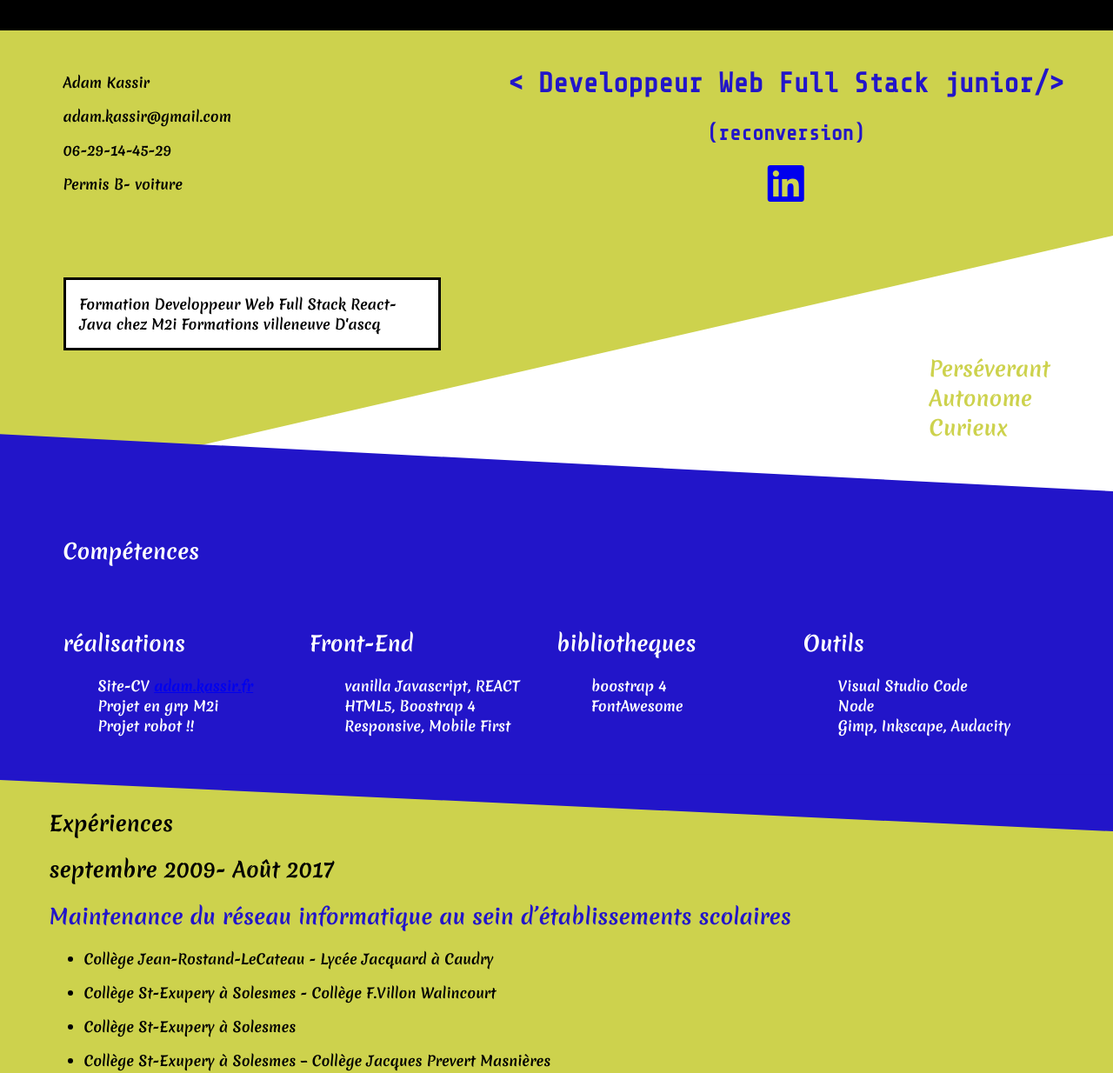
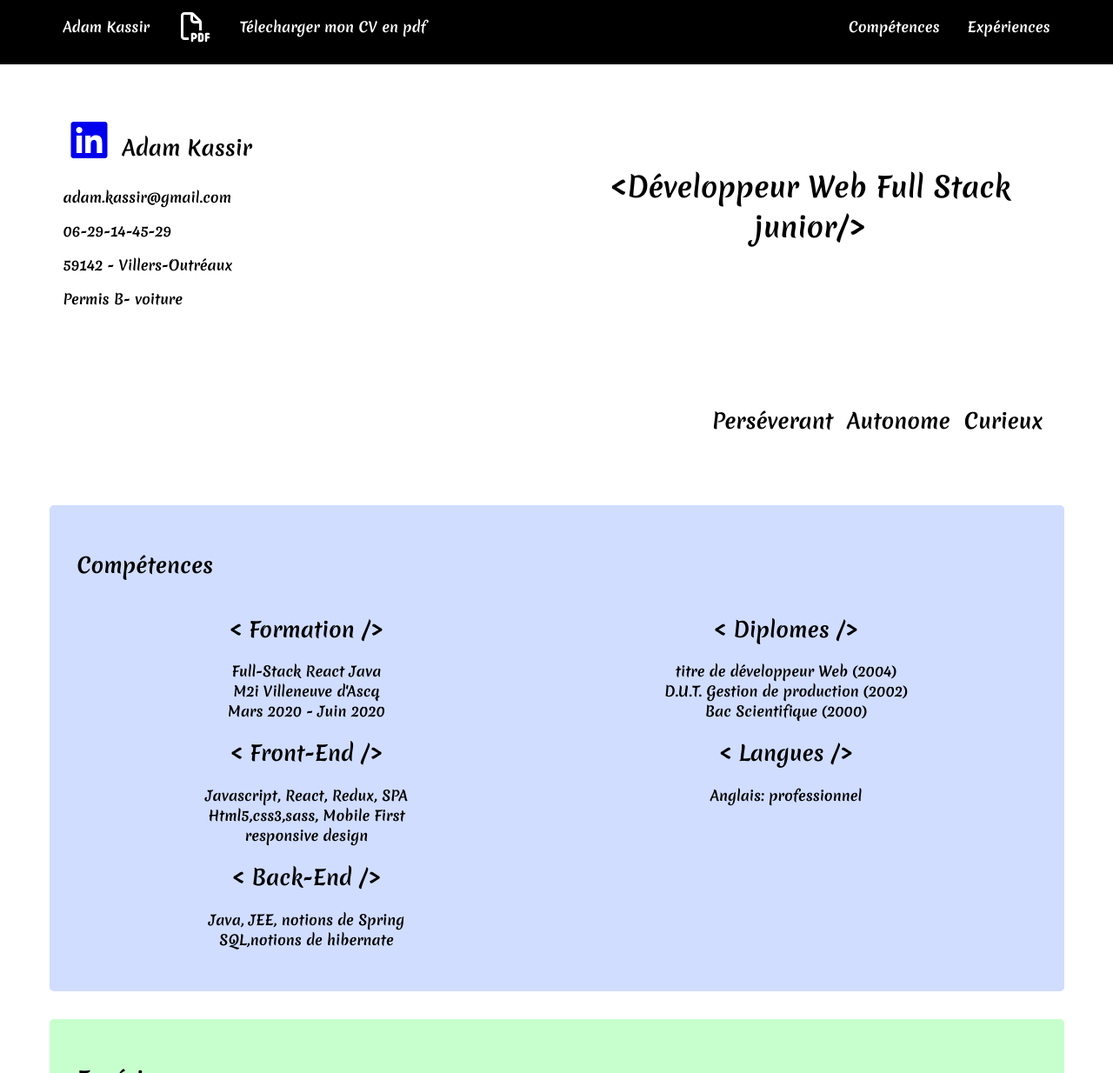
Before and after one commit to spike59/cv_en_ligne, a plain HTML site: page public/index.html in a window 1280 px wide. Shown: the part 13-1247 px from the top of the page at 87% size. Drawn offline with nearby package versions, Linux system fonts and the light colour scheme.

Commit message:
premiere version propre

```diff
--- a/public/css/main copy.css
+++ /dev/null
@@ -1,193 +0,0 @@
-/* charte graphique
-
-le vert clair   cdd24d
-le vert foncé   61ae3f
-le bleu         2215c9
-
-police generale
-font-family: 'Merienda', cursive;
-
-police titre
-font-family: 'Share Tech Mono', monospace;
-
-
-police loisirs
-font-family: 'Shadows Into Light', cursive;
-
-
-*/
-
-* {
-    box-sizing: border-box;
-}
-
-body {
-    margin: 0;
-    /*background-color: white;*/
-    font-family: 'Merienda', cursive;
-}
-.container {
-    max-width:1199px;
-    margin:auto;
-    width:100%;
-
-
-    z-index:100;
-    padding:1rem;
-}
-
-nav {
-    height:3rem;
-    background-color:black;
-}
-
-
-#infos {
-    color: black;
-    background-color: #cdd24d;
-    display:flex;
-
-}
-#infos .container {
-    display:flex;
-    justify-content:space-between;
-}
-#adresse {
-    padding:1rem;
-}
-
-#titre {
-    font-family: 'Share Tech Mono', monospace;
-    color:#2215c9;
-    text-align:center;
-}
-
-#titre h1 {
-    font-size:2rem;
-}
-
-#titre a {
-    font-size:3rem;
-}
-#perso_box {
-    position:relative;
-}
-#perso_box .container {
-    justify-content:space-between;
-    display:flex;
-}
-
-.clip_div {
-    clip-path: polygon(0 0, 0% 100%, 100% 0);
-    width:100%;
-    height:100%;
-    position:absolute;
-    background-color: #cdd24d;
-    top:0;
-    z-index:-10;
-}
-
-#diplomes {
-    padding:1rem;
-    flex-basis:40%;
-}
-#diplomes p{
-    display:inline-block;
-    padding:1rem;
-    border:solid black 3px;
-    background-color:white;
-}
-
-#savoirs-etre {
-    color: #cdd24d;
-    font-size:1.5rem;
-    padding:1rem;
-    display:inline-block;
-    margin-top:5rem;
-
-    /*background-color:white;*/
-}
-#savoirs-etre li {
-    list-style:none;
-}
-
-
-#competences_box {
-    position:relative;
-    color: white;
-    background-color: #2215c9;
-
-}
-
-#competences_box h1 {
-    padding:1rem;
-}
-#comps {
-    padding:1rem;
-    display:flex;
-    justify-content:space-evenly;
-   flex-wrap:wrap;
-}
-
-#clip2 {
-    clip-path: polygon(0 0, 0% 100%, 100% 100%);
-    width:100%;
-    height:20%;
-    position:absolute;
-    background-color: #2215c9;
-    top:-20%;
-    z-index:-5;
-}
-
-
-#experiences_box {
-    background-color:#cdd24d;
-    position:relative;
-}
-
-#clip3 {
-    clip-path: polygon(0 0, 100% 0, 100% 100%, 0 10%);
-
-
-
-    width:100%;
-    height:20%;
-    position:absolute;
-    background-color: #2215c9;
-    top:99%;
-    z-index:1;
-}
-#loisirs {
-    color:#cdd24d;
-    font-family: 'Shadows Into Light', cursive;
-}
-#clip4 {
-    clip-path: polygon(0 0, 100% 0, 100% 100%, 0 10%);
-
-
-
-    width:100%;
-    height:20%;
-    position:absolute;
-    background-color: #cdd24d;
-    top:99%;
-    z-index:1;
-}
-
-.skills {
-    flex-basis:25%;
-}
-
-.skills ul {
-    list-style:none;
-}
-
-.blue {
-    color:#2215c9;
-}
-
-#antibugwrap0 {
-    position:relative;
-    /*background-color: #cdd24d;*/
-    height:5rem;
-}
--- a/public/css/main.css
+++ b/public/css/main.css
@@ -1,8 +1,7 @@
 /* charte graphique
 
-le vert clair   cdd24d
-le vert foncé   61ae3f
-le bleu         2215c9
+le vert clair   c7ffcd
+le bleu clair   d0ddff
 
 police generale
 font-family: 'Merienda', cursive;
@@ -17,6 +16,8 @@ font-family: 'Shadows Into Light', cursive;
 
 */
 
+
+/* ### pour la page */
 * {
     box-sizing: border-box;
 }
@@ -30,164 +31,156 @@ body {
     max-width:1199px;
     margin:auto;
     width:100%;
-
-
     z-index:100;
     padding:1rem;
 }
 
+/* ### Navigation */
 nav {
-    height:3rem;
+    /*height:3rem;*/
     background-color:black;
+    vertical-align: center;
+    color:white;
+    display:flex;
 }
-
-
+nav a {
+    color:white;
+    /*font-size:2rem;*/
+}
+nav a, nav p {
+    padding-left:1rem;
+    padding-right:1rem;
+}
+nav i {
+    font-size:2rem;
+}
+nav a {
+    text-decoration:none;
+}
+nav a:hover{
+    text-decoration: underline;
+}
+nav .container{
+    display:flex;
+    justify-content:space-between;
+    align-items:center;
+}
+nav .container div{
+    display:flex;
+    justify-content:space-between;
+    align-items:center;
+    flex-wrap:wrap;
+}
+/* ### haut de page infos et titre */
 #infos {
-    color: black;
-    background-color: #cdd24d;
     display:flex;
-
 }
 #infos .container {
     display:flex;
     justify-content:space-between;
 }
 #adresse {
+    flex-basis:40%;
     padding:1rem;
 }
+#adresse a {
+    font-size:3rem;
+}
+#titre {
 
-#titre {
-    font-family: 'Share Tech Mono', monospace;
-    color:#2215c9;
     text-align:center;
+    /*margin:auto;*/
+    margin-top:auto;
+    margin-bottom:auto;
+    flex-basis:50%;
 }
 
 #titre h1 {
     font-size:2rem;
 }
 
-#titre a {
-    font-size:3rem;
-}
+
+/* ### encart savoirs etres */
 #perso_box {
     position:relative;
 }
 #perso_box .container {
-    justify-content:space-between;
+    justify-content:flex-end;
     display:flex;
 }
 
-.clip_div {
-    clip-path: polygon(0 0, 0% 100%, 100% 0);
-    width:100%;
-    height:100%;
-    position:absolute;
-    background-color: #cdd24d;
-    top:0;
-    z-index:-10;
-}
-
-#diplomes {
-    padding:1rem;
-    flex-basis:40%;
-}
-#diplomes p{
-    display:inline-block;
-    padding:1rem;
-    border:solid black 3px;
-    background-color:white;
-}
-
 #savoirs-etre {
-    color: #cdd24d;
     font-size:1.5rem;
     padding:1rem;
-    display:inline-block;
-    margin-top:5rem;
+}
+#savoirs-etre ul {
+    display:flex;
 
-    /*background-color:white;*/
 }
 #savoirs-etre li {
+    padding:0.5rem;
     list-style:none;
 }
 
-
+/* ### encart competences */
 #competences_box {
-    position:relative;
-    color: white;
-    background-color: #2215c9;
 
 }
 
-#competences_box h1 {
-    padding:1rem;
+#comps {
+    background-color: #d0ddff;
+    border-radius:5px;
+    padding:2rem;
+
 }
-#comps {
-    padding:1rem;
+#sub_comps {
     display:flex;
-    justify-content:space-evenly;
-   flex-wrap:wrap;
+    justify-content:space-around;
+    text-align: center;
+    flex-wrap:wrap;
 }
-
-#clip2 {
-    clip-path: polygon(0 0, 0% 100%, 100% 100%);
-    width:100%;
-    height:20%;
-    position:absolute;
-    background-color: #2215c9;
-    top:-20%;
-    z-index:-5;
+.sub_comp {
+    /*margin-left:0;*/
+    /*flex-basis:50%;*/
 }
-
-
-#experiences_box {
-    background-color:#cdd24d;
-    position:relative;
-}
-
-#clip3 {
-    clip-path: polygon(0 0, 100% 0, 100% 100%, 0 10%);
-
-
-
-    width:100%;
-    height:20%;
-    position:absolute;
-    background-color: #2215c9;
-    top:99%;
-    z-index:1;
-}
-#loisirs {
-    color:#cdd24d;
-    font-family: 'Shadows Into Light', cursive;
-}
-#clip4 {
-    clip-path: polygon(0 0, 100% 0, 100% 100%, 0 10%);
-
-
-
-    width:100%;
-    height:20%;
-    position:absolute;
-    background-color: #cdd24d;
-    top:99%;
-    z-index:1;
-}
-
 .skills {
-    flex-basis:25%;
+    /*width:100%;*/
 }
 
 .skills ul {
     list-style:none;
+    padding-inline-start:0;
 }
 
-.blue {
-    color:#2215c9;
+/* ### encart experiences */
+
+#experiences_box {
+
 }
+#experiences_content {
+    border-radius:5px;
+    padding:2rem;
+    background-color:#c7ffcd;
+    margin:auto;
+}
+#experiences_content ul li{
+    list-style: none;
+}
+/* ### encart loisirs */
+#loisirs_box {
 
-#antibugwrap0 {
-    position:relative;
-    /*background-color: #cdd24d;*/
-    height:5rem;
 }
+#loisirs_content {
+    border: black solid 1px;
+    border-radius:5px;
+    padding:1rem;
+}
+#loisirs_content ul{
+    display:flex;
+    flex-wrap:wrap;
+}
+#loisirs_content ul li{
+    display:inline-block;
+    list-style: none;
+    padding:0.5rem;
+}
--- a/public/index.html
+++ b/public/index.html
@@ -8,35 +8,44 @@
     <link href="https://fonts.googleapis.com/css2?family=Merienda:wght@700&family=Shadows+Into+Light&display=swap"
         rel="stylesheet">
     <link href="https://fonts.googleapis.com/css2?family=Share+Tech+Mono&display=swap" rel="stylesheet">
-    <link rel="stylesheet" href="../imports/fontawesome-free-5.13.0-web/css/all.css">
+    <link rel="stylesheet" href="./fontawesome-free-5.13.0-web/css/all.css">
     <link href="css/main.css" rel="stylesheet">
 </head>
 
 <body>
-    <nav></nav>
+    <nav>
+        <div class="container">
+            <div>
+                <p>Adam Kassir</p>
+                <a href=""><i class="far fa-file-pdf"></i></a>
+                <a href="">Télecharger mon CV en pdf</a>
+            </div>
+            <div>
+                <a href="#competences_box">Compétences</a>
+                <a href="#experiences_box">Expériences</a>
+            </div>
+        </div>
+    </nav>
     <div id="infos">
         <section class="container">
 
             <div id="adresse">
-                <p>Adam Kassir</p>
+                <h1><a href="https://www.linkedin.com/in/adam-kassir/"><i class="fab fa-linkedin"></i></a> Adam Kassir
+                </h1>
                 <p>adam.kassir@gmail.com</p>
                 <p>06-29-14-45-29</p>
+                <p>59142 - Villers-Outréaux</p>
                 <p>Permis B- voiture</p>
             </div>
             <div id="titre">
-                <h1> &#60; Developpeur Web Full Stack junior/&#62; </h1>
-                <h2>(reconversion)</h2>
-                <a href="https://www.linkedin.com/in/adam-kassir/"><i class="fab fa-linkedin"></i></a>
+                <h1> &#60;Développeur Web Full Stack junior/&#62; </h1>
+
             </div>
         </section>
     </div>
 
     <div id="perso_box">
         <div class="container">
-            <div id="diplomes">
-                <p></i>Formation Developpeur Web Full Stack React- Java chez M2i Formations villeneuve D'ascq
-                </p>
-            </div>
             <div id="savoirs-etre">
                 <ul>
                     <li>Perséverant</li>
@@ -45,128 +54,115 @@
                 </ul>
             </div>
         </div>
-        <div class="clip_div">
-        </div>
     </div>
 
 
     <div id="competences_box">
         <section class="container">
+
+            <div id="comps">
                 <h1>Compétences</h1>
-            <div id="comps">
-
-
+                <div id="sub_comps">
+                    <div class="sub_comp">
                         <div class="skills">
-                    <h2>réalisations</h2>
+                            <h2>&#60; Formation /&#62;</h2>
                             <ul>
-                        <li>Site-CV <a href="adam.kassir.fr">adam.kassir.fr</a></li>
-                        <li>Projet en grp M2i</li>
-                        <li>Projet robot !!</li>
+                                <li>Full-Stack React Java</li>
+                                <li>M2i Villeneuve d'Ascq</li>
+                                <li>Mars 2020 - Juin 2020</li>
                             </ul>
                         </div>
                         <div class="skills">
-                    <h2>Front-End</h2>
+                            <h2>&#60; Front-End /&#62;</h2>
                             <ul>
-                        <li>vanilla Javascript, REACT</li>
-                        <li>HTML5, Boostrap 4</li>
-                        <li>Responsive, Mobile First</li>
-                    </ul>
-                </div>
-
-                <div class="skills">
-                    <h2>bibliotheques</h2>
-                    <ul>
-                        <li>boostrap 4</li>
-                        <li>FontAwesome</li>
-                        <li></li>
+                                <li>Javascript, React, Redux, SPA</li>
+                                <li>Html5,css3,sass, Mobile First</li>
+                                <li>responsive design</li>
                             </ul>
                         </div>
                         <div class="skills">
-                    <h2>Outils</h2>
+                            <h2>&#60; Back-End /&#62;</h2>
                             <ul>
-                        <li>Visual Studio Code</li>
-                        <li>Node</li>
-                        <li>Gimp, Inkscape, Audacity</li>
+                                <li>Java, JEE, notions de Spring</li>
+                                <li>SQL,notions de hibernate</li>
                             </ul>
                         </div>
                     </div>
-
+                    <div class="sub_comp">
+                        <div class="skills">
+                            <h2>&#60; Diplomes /&#62;</h2>
+                            <ul>
+                                <li>titre de développeur Web (2004)</li>
+                                <li>D.U.T. Gestion de production (2002)</li>
+                                <li>Bac Scientifique (2000)</li>
+                            </ul>
+                        </div>
+                        <div class="skills">
+                            <h2>&#60; Langues /&#62;</h2>
+                            <ul>
+                                <li>Anglais: professionnel</li>
+                            </ul>
+                        </div>
+                    </div>
+                </div>
+            </div>
         </section>
-        <div id="clip2">
-
-        </div>
-        <div id="clip3">
-
-        </div>
     </div>
 
 
     <div id="experiences_box">
         <section class="container">
+            <div id="experiences_content">
                 <h1>Expériences</h1>
-            <div id="exp1">
-
                 <div>
                     <h2>septembre 2009- Août 2017 </h2>
-                    <h2 class="blue">Maintenance du réseau informatique
-                        au sein d’établissements scolaires</h2>
-                </div>
+                    <p>Maintenance du réseau informatique au sein d’établissements scolaires</p>
                     <ul>
-
                         <li>
-                        <div>
-                            <p>Collège Jean-Rostand-LeCateau - Lycée Jacquard à Caudry</p>
-                        </div>
+                            <p>sept. 2016-Aout2017</p>
+                            <p>- Collège St-Exupery à Solesmes – Collège Jacques Prevert Masnières </p>
                         </li>
                         <li>
-                        <div>
-                            <p>Collège St-Exupery à Solesmes - Collège F.Villon Walincourt</p>
-                        </div>
+                            <p>sept. 2015-Aout2016</p>
+                            <p>- Collège St-Exupery à Solesmes </p>
                         </li>
                         <li>
-                        <div>
-                            <p>Collège St-Exupery à Solesmes </p>
-                        </div>
+                            <p>sept. 2013-Aout2014</p>
+                            <p>- Collège St-Exupery à Solesmes - Collège F.Villon Walincourt</p>
                         </li>
                         <li>
-                        <div>
-                            <p>Collège St-Exupery à Solesmes – Collège Jacques Prevert Masnières </p>
-                        </div>
+                            <p>sept. 2009-Aout2012</p>
+                            <p>- Collège Jean-Rostand-LeCateau - Lycée Jacquard à Caudry</p>
                         </li>
                     </ul>
                 </div>
-            <div id="exp2">
-                <ul>
-                    <li>
                 <div>
-                            <p>Juin 2009 - Juillet 2009 <span class="blue">Formateur vacataire pour l’association
-                                    RE-,ACTIFS</span></p>
+                    <h2>Juin 2009 - Juillet 2009</h2>
+                    <p> Formateur vacataire pour l’association RE-,ACTIFS</p>
                 </div>
-                    </li>
-                    <li>
                 <div>
-                            Juin 2007 - Mai 2009 <span class="blue"> Maintenance du réseau informatique au sein de
-                                l’association RE-,ACTIFS </span> -> CAMBRAI, CAUDRY, LECATEAU
+                    <h2>Juin 2007 - Mai 2009</h2>
+                    <p> Maintenance du réseau informatique au sein de l’association RE-,ACTIFS -> CAMBRAI, CAUDRY,
+                        LECATEAU</p>
                 </div>
-                    </li>
-                </ul>
             </div>
         </section>
-        <div id="clip4">
-
-        </div>
     </div>
 
 
-    <div id="loisirs">
+    <div id="loisirs_box">
         <section class="container">
+            <div id="loisirs_content">
                 <h1>Intêrets</h1>
                 <ul>
                     <li>Les jeux vidéos</li>
-                <li>Les films, films d'animation</li>
-                <li>les nouvelles technologies, l'impression 3d</li>
+                    <li>Les films</li>
+                    <li>Les films d'animation</li>
+                    <li>les nouvelles technologies</li>
+                    <li>L'impression 3d</li>
                     <li>La culture Geek en général</li>
                 </ul>
+            </div>
         </section>
     </div>
 
```
Also changed, not shown: 1 other file. Lines whose indentation alone changed are shown as unchanged.
